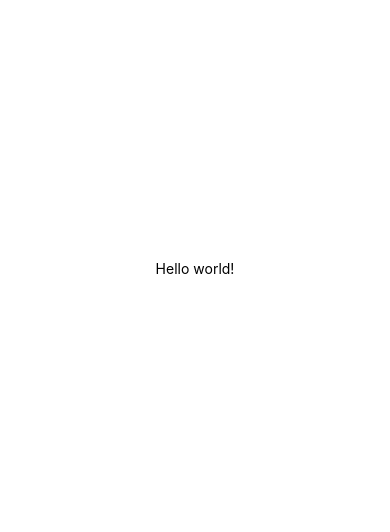
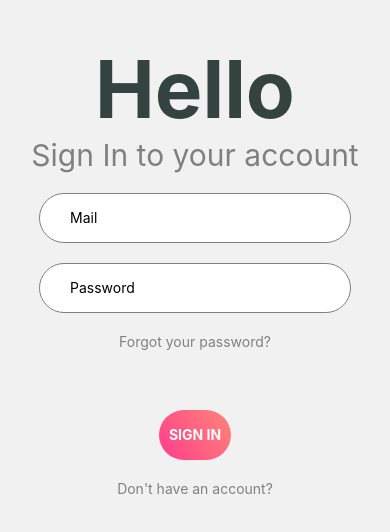
Before and after one commit to itziarmensa/SeminariReactNative, a React Native app: screen / in a window 390 px wide. Shown: the part 154-686 px from the top of the page. Built offline with nearby package versions, Linux system fonts and the light colour scheme.

Commit message:
LogIn acabado

```diff
--- a/App.tsx
+++ b/App.tsx
@@ -1,10 +1,20 @@
-import { StatusBar } from 'expo-status-bar';
-import { StyleSheet, Text, View } from 'react-native';
+import { StatusBar } from 'expo-status-bar'; //esto es lo que tenemos arriba del móvil, la hora la carga etc
+import React from 'react';
+import { StyleSheet, Text, View, TextInput } from 'react-native';
+import ButtonGradient from './components/ButtonGradient';
 
 export default function App() {
   return (
     <View style={styles.container}>
-      <Text>Hello world!</Text>
+      <Text style = {styles.title}>Hello</Text>
+      <Text style = {styles.subtitle}>Sign In to your account</Text>
+      <TextInput
+      placeholder='Mail' style = {styles.textInput}></TextInput>
+      <TextInput
+      placeholder='Password' style = {styles.textInput}></TextInput>
+      <Text style = {styles.forgotPassword}>Forgot your password?</Text>
+      <ButtonGradient></ButtonGradient>
+      <Text style = {styles.forgotPassword}>Don't have an account?</Text>
       <StatusBar style="auto" />
     </View>
   );
@@ -13,8 +23,38 @@ export default function App() {
 const styles = StyleSheet.create({
   container: {
     flex: 1,
-    backgroundColor: '#fff',
+    backgroundColor: '#f1f1f1',
     alignItems: 'center',
     justifyContent: 'center',
   },
+
+  title: {
+    fontSize: 80,
+    color: '#344340',
+    fontWeight: 'bold',
+  },
+
+  subtitle: {
+    fontSize: 30,
+    color: 'gray',
+  },
+
+  textInput: {
+    borderWidth: 1,
+    borderColor: 'gray',
+    padding: 10,
+    width: '80%',
+    height: 50,
+    marginTop: 20,
+    borderRadius: 30,
+    backgroundColor: 'white',
+    paddingStart: 30,
+  },
+
+  forgotPassword: {
+    fontSize: 14,
+    color: 'gray',
+    marginTop: 20,
+  }
+
 });
--- /dev/null
+++ b/components/ButtonGradient.tsx
@@ -0,0 +1,40 @@
+import React from 'react';
+import { StyleSheet, Text, View, TextInput, TouchableOpacity } from 'react-native';
+import { LinearGradient } from 'expo-linear-gradient'; //es para tener un degradado
+
+
+export default function ButtonGradient () {
+    return(
+        <TouchableOpacity style = {styles.container}>
+            <LinearGradient
+                colors={['#FF8677', '#FF3C8D']}
+                start = {{x: 1, y: 0}}
+                end = {{x: 0, y: 1}}
+                style = {styles.button}>
+                <Text style = {styles.text}>SIGN IN</Text>
+            </LinearGradient>
+        </TouchableOpacity>
+    );
+}
+
+const styles = StyleSheet.create({
+    container: {
+        width: 200,
+        alignItems: 'center',
+        marginTop: 60,
+    },
+
+    button: {
+        height: 50,
+        borderRadius: 25,
+        padding: 10,
+        alignItems: 'center',
+        justifyContent: 'center',
+    },
+
+    text: {
+        fontSize: 14,
+        color: 'white',
+        fontWeight: 'bold',
+    }
+});
--- a/package.json
+++ b/package.json
@@ -11,10 +11,12 @@
   "dependencies": {
     "@expo/webpack-config": "^18.0.1",
     "expo": "~48.0.9",
+    "expo-linear-gradient": "~12.1.2",
     "expo-status-bar": "~1.4.4",
     "react": "18.2.0",
     "react-dom": "18.2.0",
     "react-native": "0.71.4",
+    "react-native-svg": "13.4.0",
     "react-native-web": "~0.18.10"
   },
   "devDependencies": {
```
Also changed, not shown: 2 other files (tests, documents, lock files or other folders).
